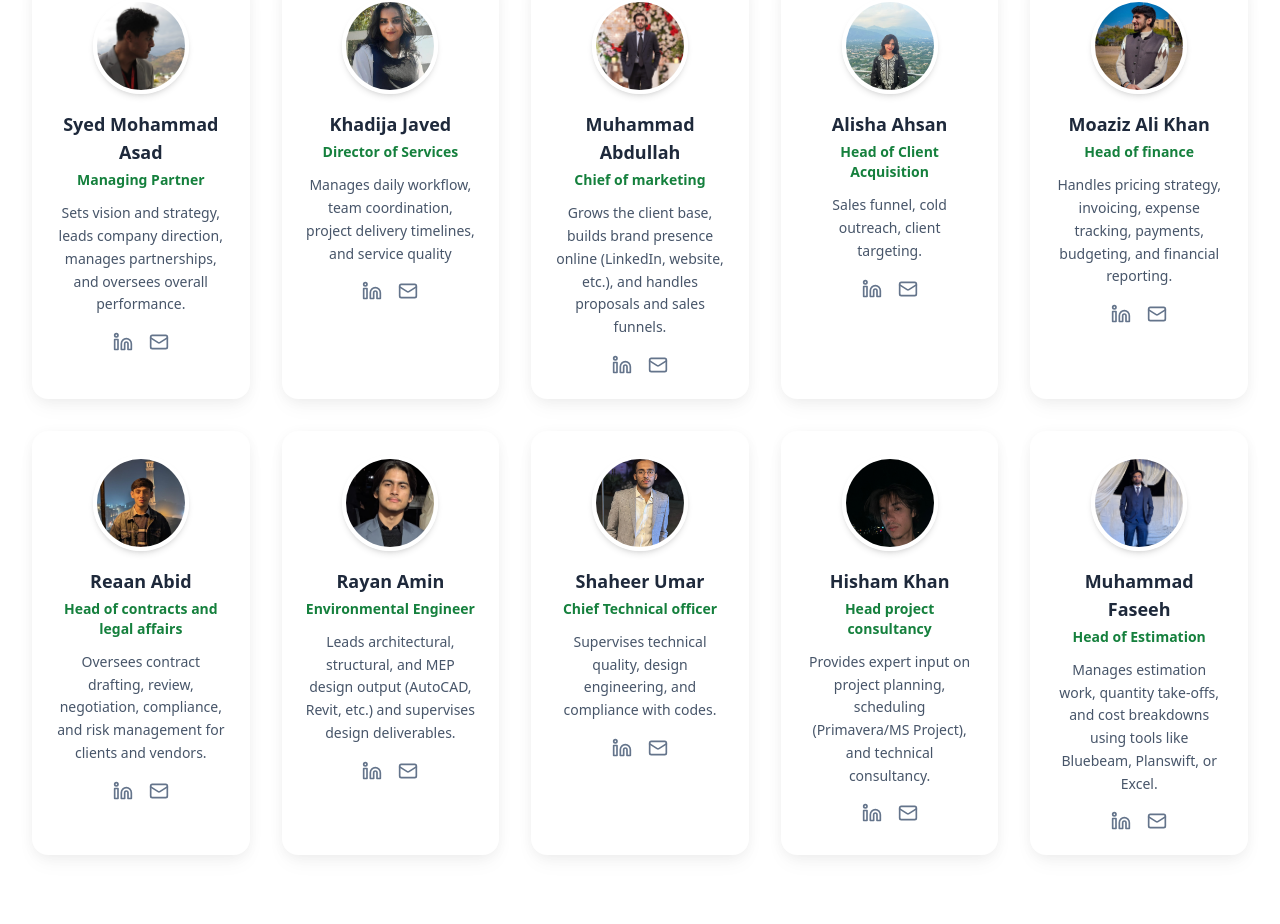
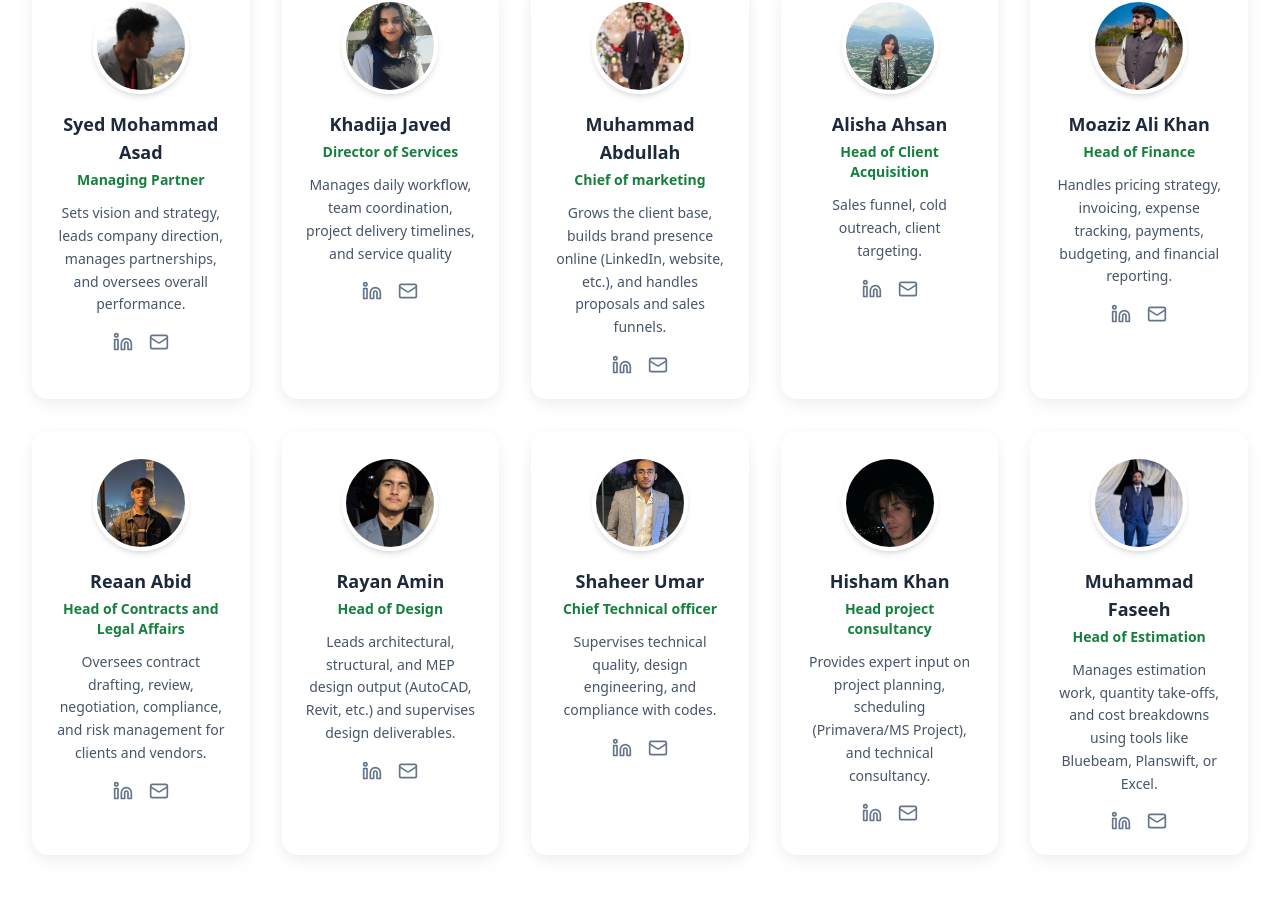
Before and after one commit to muneebq-2/sharafkarm, a React (Vite) app: page / in a window 1280 px wide. Shown: the part 5704-6628 px from the top of the page. Built offline with nearby package versions, Linux system fonts and the light colour scheme.

Commit message:
update 7/8

```diff
--- a/src/components/About.tsx
+++ b/src/components/About.tsx
@@ -37,7 +37,7 @@ const About: React.FC = () => {
     },
     {
       name: "Moaziz Ali Khan",
-      role: "Head of finance",
+      role: "Head of Finance",
       description: "Handles pricing strategy, invoicing, expense tracking, payments, budgeting, and financial reporting.",
       image: "images/moaziz.jpg",
       linkedin: "https://www.linkedin.com/in/moaziz-ali-khan-a8b001379",
@@ -45,7 +45,7 @@ const About: React.FC = () => {
     },
     {
       name: "Reaan Abid",
-      role: "Head of contracts and legal affairs",
+      role: "Head of Contracts and Legal Affairs",
       description: "Oversees contract drafting, review, negotiation, compliance, and risk management for clients and vendors.",
       image: "images/ReaanA.jpg",
       linkedin: "http://linkedin.com/in/reaan-abid-563970141",
@@ -53,7 +53,7 @@ const About: React.FC = () => {
     },
     {
       name: "Rayan Amin",
-      role: "Environmental Engineer",
+      role: "Head of Design",
       description: "Leads architectural, structural, and MEP design output (AutoCAD, Revit, etc.) and supervises design deliverables.",
       image: "images/Rayyan.jpg",
     //  linkedin: "https://www.linkedin.com/in/rayan-amin/",
```
